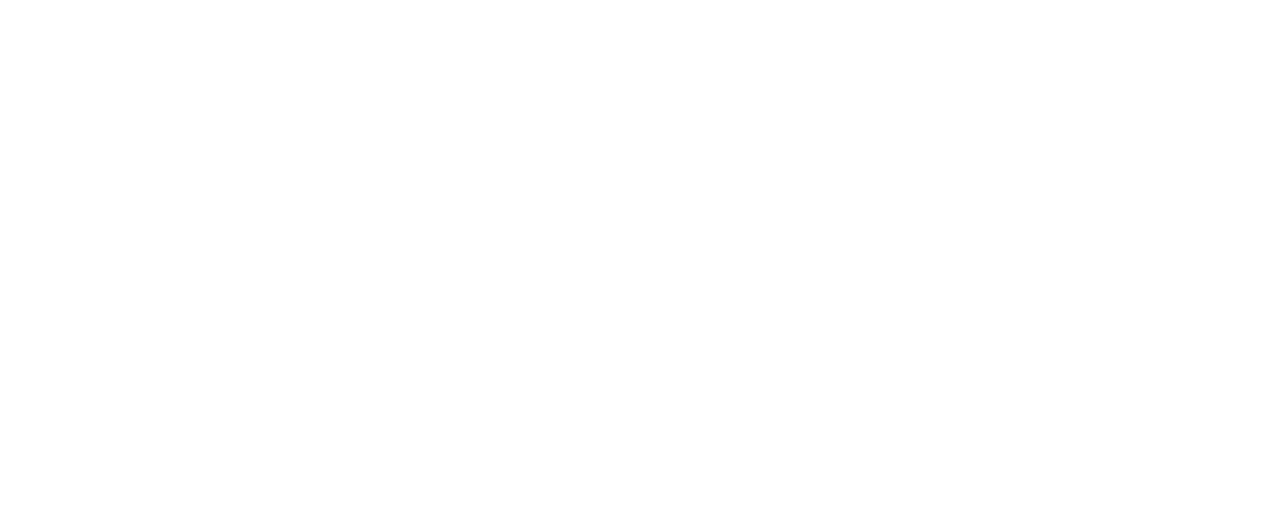
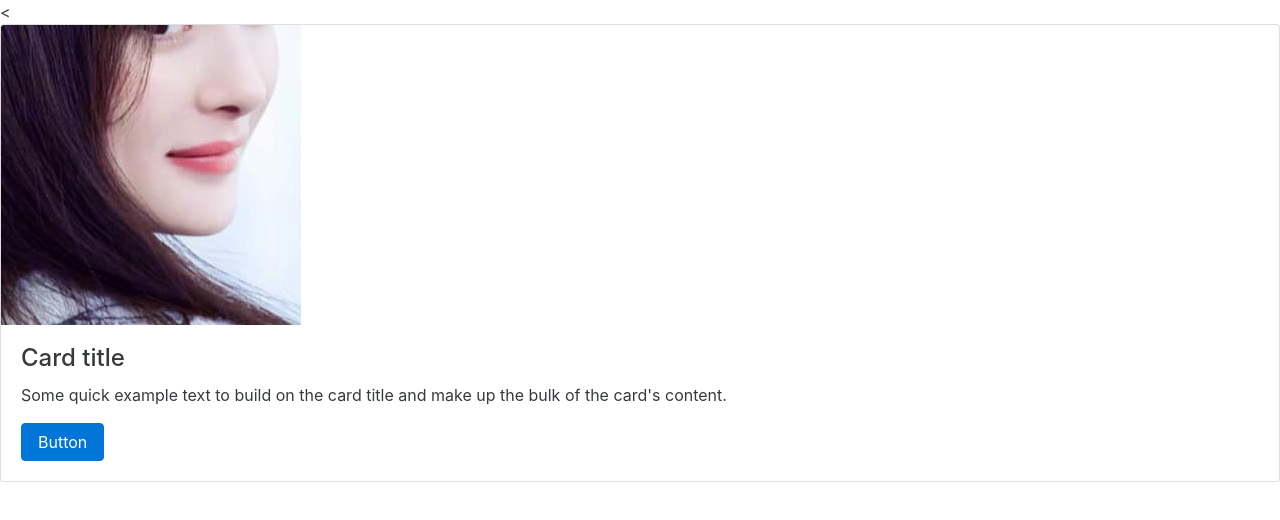
Before and after one commit to cuong98itc/cuong98itc.github.io, a plain HTML site: page index.html in a window 1280 px wide. Drawn offline with Linux system fonts and the light colour scheme.

Commit message:
them card

```diff
--- a/index.html
+++ b/index.html
@@ -10,6 +10,13 @@
  	<link rel="stylesheet" href="1.css">
 </head>
 <body >
-
+ 	<		<div class="card">
+ 				<img class="card-img-top" src="cs6.jpg" alt="Card image cap">
+ 				<div class="card-block">
+ 					<h4 class="card-title">Card title</h4>
+ 					<p class="card-text">Some quick example text to build on the card title and make up the bulk of the card's content.</p>
+ 					<a href="#" class="btn btn-primary">Button</a>
+ 				</div>
+ 			</div>
 </body>
 </html>
```
Also changed, not shown: cs6.jpg (added).
